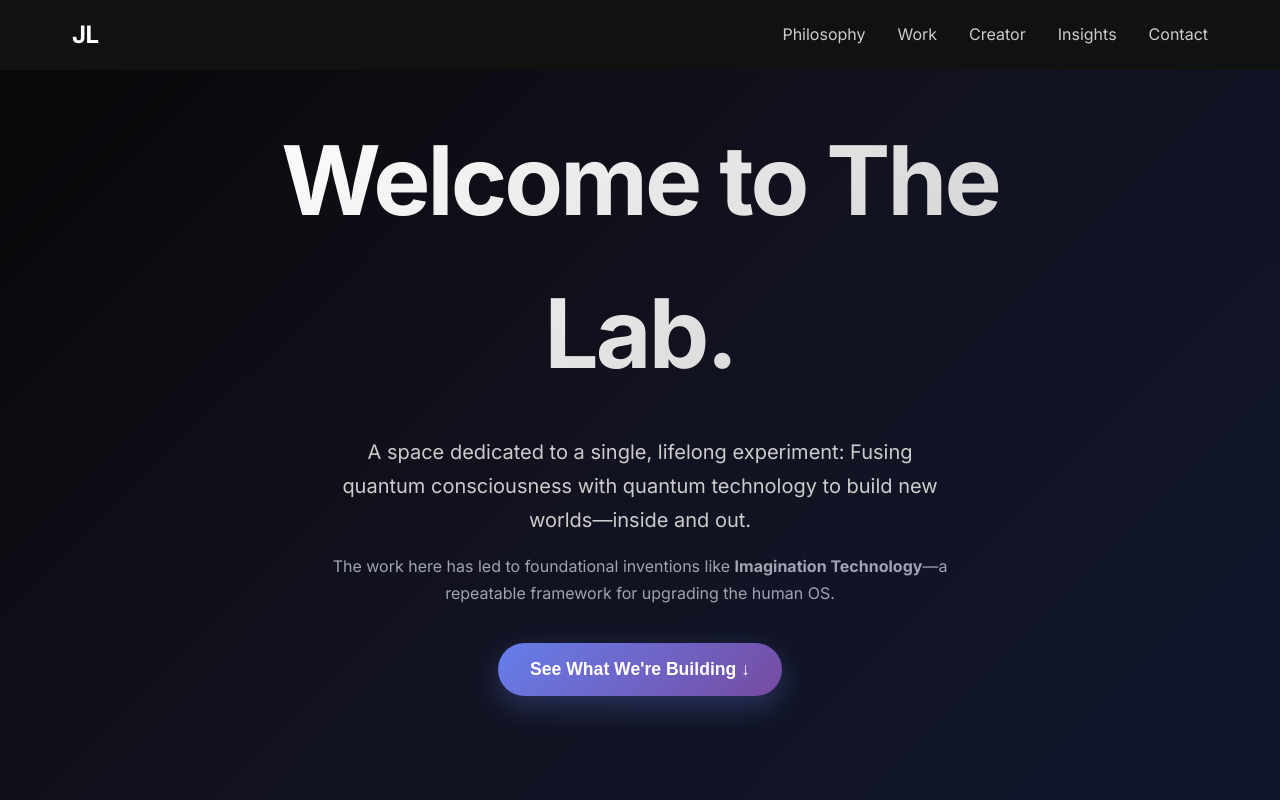
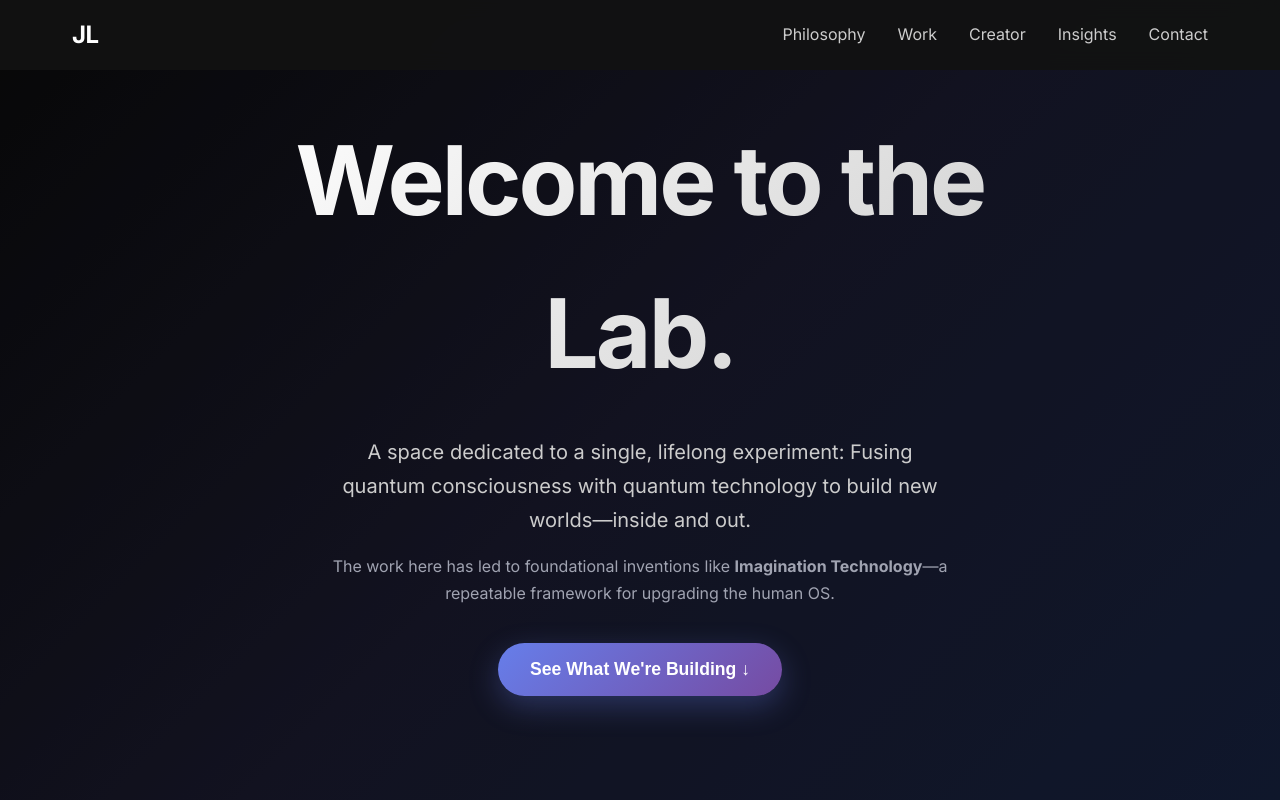
Before and after one commit to jlasman/lasmanfactory, a React (Vite) app: page / in a window 1280 px wide. Shown: the top 800 px of the page. Built offline with nearby package versions, Linux system fonts and the light colour scheme.

Commit message:
Updated Hero.jsx

```diff
--- a/src/components/Hero.jsx
+++ b/src/components/Hero.jsx
@@ -12,7 +12,7 @@ export default function Hero() {
         <div className="hero__video-overlay"></div>
       </div>
       <div className="hero__content">
-        <h1 className="hero__headline">Welcome to The Lab.</h1>
+        <h1 className="hero__headline">Welcome to the Lab.</h1>
         <p className="hero__subheadline">
           A space dedicated to a single, lifelong experiment: Fusing quantum consciousness with quantum
           technology to build new worlds—inside and out.
```
